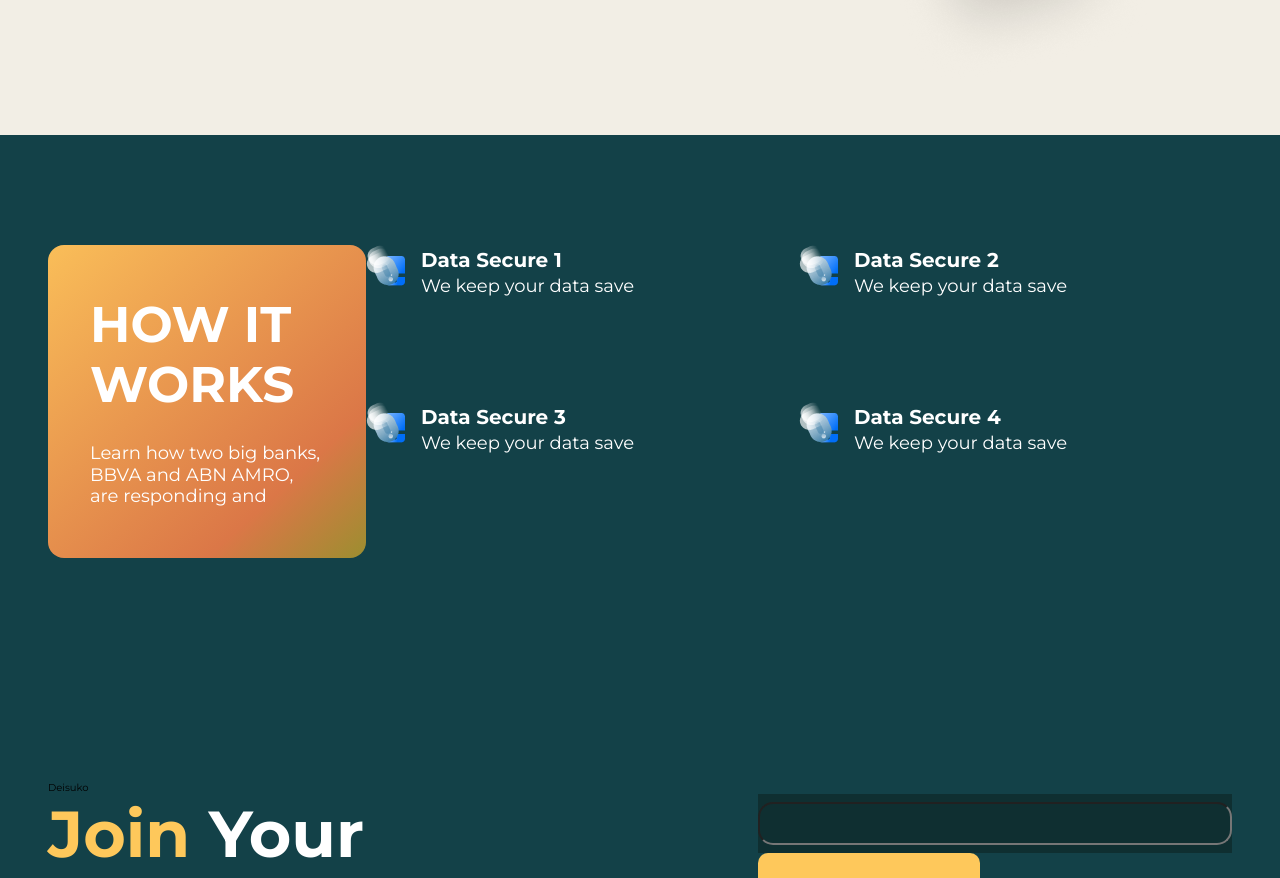
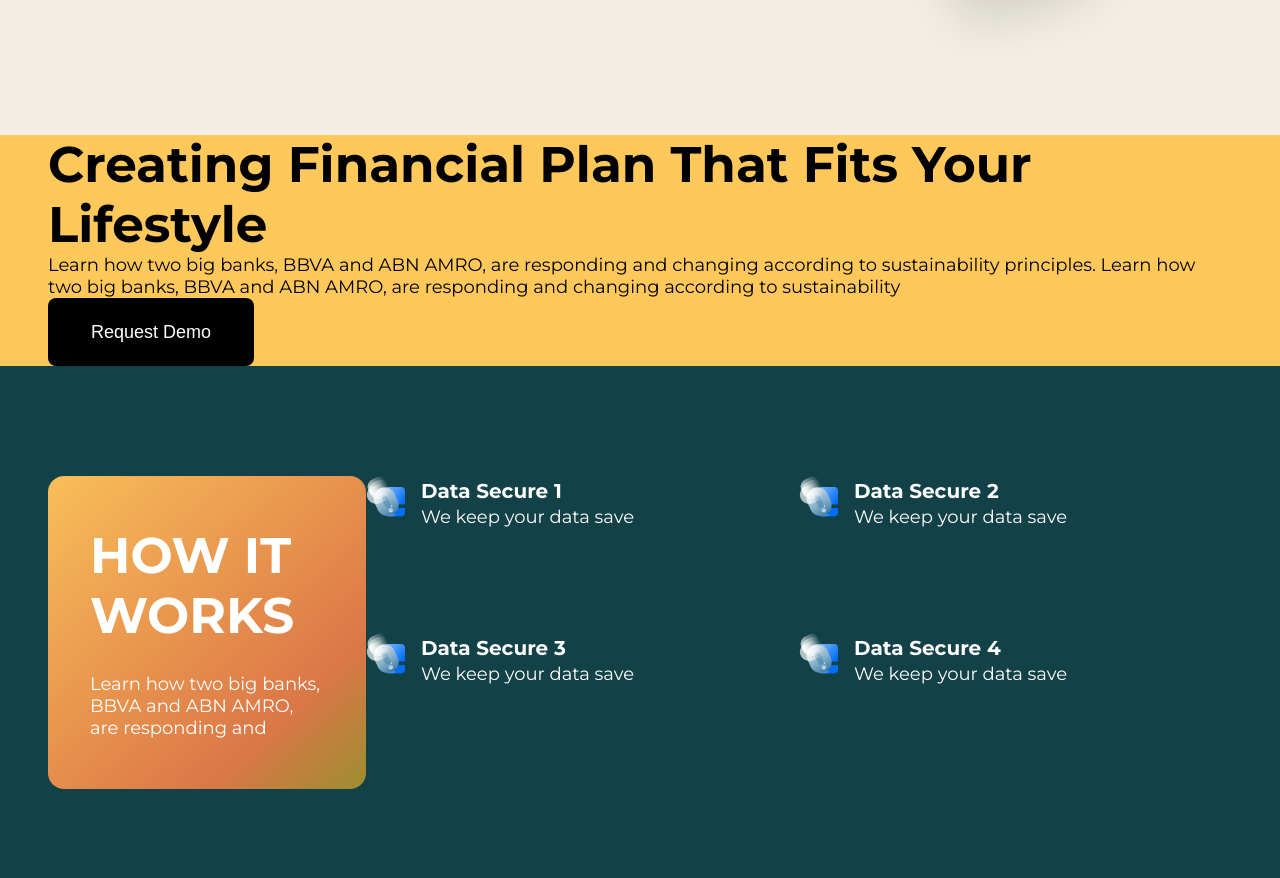
Before and after one commit to anantaw81/saturn, a React (Create React App) app: page / in a window 1280 px wide. Shown: the part 2260-3138 px from the top of the page. Built offline with nearby package versions, Linux system fonts and the light colour scheme.

Commit message:
STRN: adding request demo

```diff
--- /dev/null
+++ b/src/components/RequestDemo.js
@@ -0,0 +1,25 @@
+import React from 'react'
+import './requestdemo.scss'
+
+const RequestDemo = () => {
+  return (
+    <div className='c-rd container'>
+      <div className='rd-left'>
+        <img></img>
+      </div>
+      <div className='rd-right'>
+        <div className='rd-title title'>
+          Creating Financial Plan That Fits Your Lifestyle
+        </div>
+        <div className='rd-content body-text'>
+Learn how two big banks, BBVA and ABN AMRO, are responding and changing according to sustainability principles. Learn how two big banks, BBVA and ABN AMRO, are responding and changing according to sustainability
+        </div>
+        <button className='rd-button'>
+          Request Demo
+        </button>
+      </div>
+    </div>
+  )
+}
+
+export default RequestDemo
--- /dev/null
+++ b/src/components/requestdemo.scss
@@ -0,0 +1,21 @@
+.c-rd {
+  display: flex;
+  flex-flow: row;
+  .rd {
+    &-right{
+      flex-grow: 1;
+    }
+    &-left{
+      flex-grow: 1;
+    }
+    &-button{
+      background-color: black;
+      color: white;
+      border-radius: 8px;
+      padding: 25px 43px;
+      font-size: 18px;
+      line-height: 18px;
+      border: none;
+    }
+  }
+}
--- a/src/pages/Homepage.js
+++ b/src/pages/Homepage.js
@@ -6,6 +6,7 @@ import Benefits from '../components/Benefits'
 import Footer from '../components/Footer'
 import Banner from '../components/Banner'
 import HowItWork from '../components/HowItWork'
+import RequestDemo from '../components/RequestDemo'
 
 const Homepage = () => {
   return (
@@ -20,6 +21,9 @@ const Homepage = () => {
       <section id='banner'>
         <Banner/>
       </section>
+      <section id='requestdemo'>
+        <RequestDemo/>
+      </section>
       <section id='howitwork'>
         <HowItWork/>
       </section>
--- a/src/pages/homepage.scss
+++ b/src/pages/homepage.scss
@@ -13,6 +13,10 @@
     background-color: $background-color-light;
   }
 
+  #requestdemo {
+    background-color: $yellow;
+  }
+
   #howitwork {
     background-color: $background-color;
   }
```
